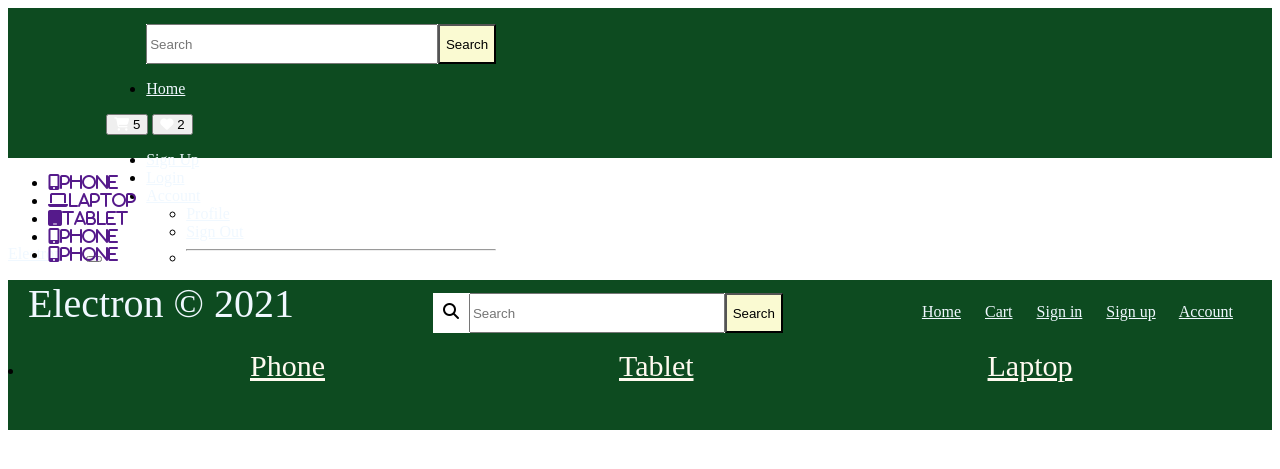
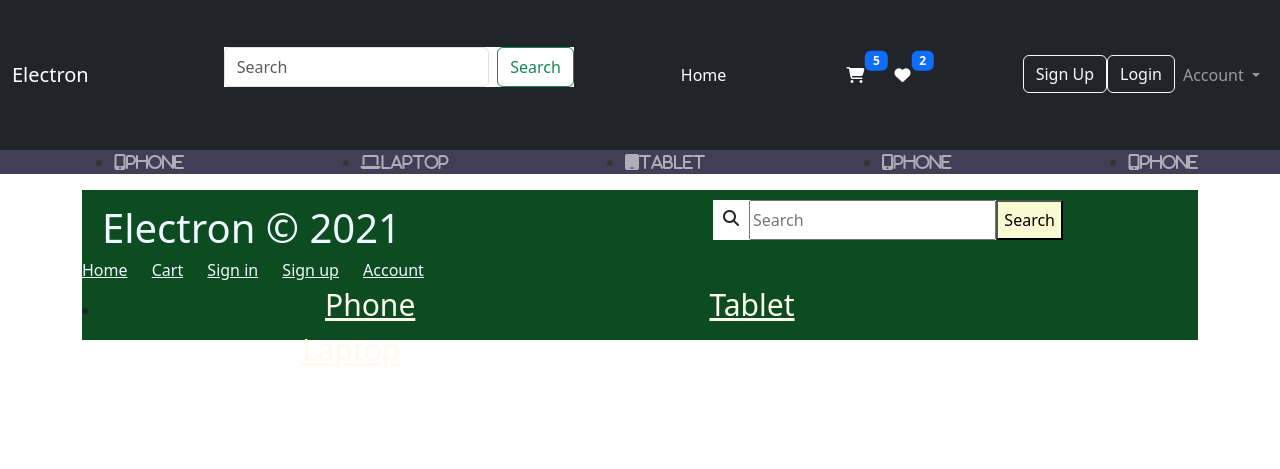
Before and after one commit to KieuAn03/ElectronicsStore, a Django app: template webapp/templates/profile.html in a window 1280 px wide. Shown: the top 469 px of the page. Run offline with Django 4.2, Linux system fonts and the light colour scheme; the template is opened without the code that fills it, so the values that code supplies are empty; some libraries are stand-ins or nearby versions.

Commit message:
ghép thanh navigation bar vào giao diện cá nhân

```diff
--- a/webapp/Profile/urls.py
+++ b/webapp/Profile/urls.py
@@ -2,5 +2,5 @@ from django.urls import path
 from Profile.views import profile_page
 
 urlpatterns = [
-    path('Profile/', profile_page, name = "Profile")
+    path('', profile_page, name = "Profile")
 ]
--- a/webapp/templates/profile.html
+++ b/webapp/templates/profile.html
@@ -1,6 +1,19 @@
 {% load static %}
 {% include 'base/navbar.html' %}
+<meta charset="UTF-8">
+    <meta http-equiv="X-UA-Compatible" content="IE=edge">
+    <meta name="viewport" content="width=device-width, initial-scale=1.0">
+    <title>Electron</title>
+	<!-- bootstrap -->
+<script src="{% static 'js/bootstrap.bundle.min.js' %}" type="text/javascript"></script>
+	<link href="{% static 'css/bootstrap.css' %}" rel="stylesheet" type="text/css"/>
+	<!-- custom css-->
+	<link rel = "stylesheet" href = "{% static 'css/custom.css' %}">
+	<!-- font-awesome -->
+	<link href="{% static 'font/css/all.min.css' %}" rel="stylesheet" type="text/css">
+
 <script src="https://kit.fontawesome.com/e6ef55250b.js" crossorigin="anonymous"></script>
+
 
 <div class = "container">
 
```
